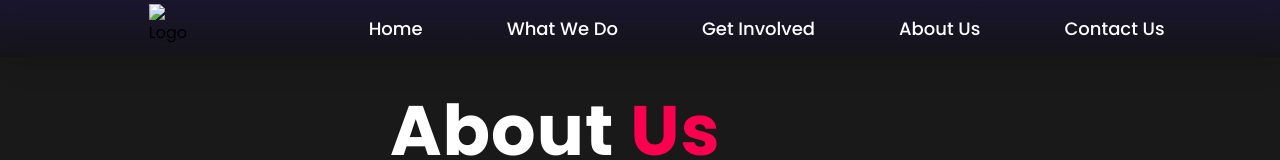
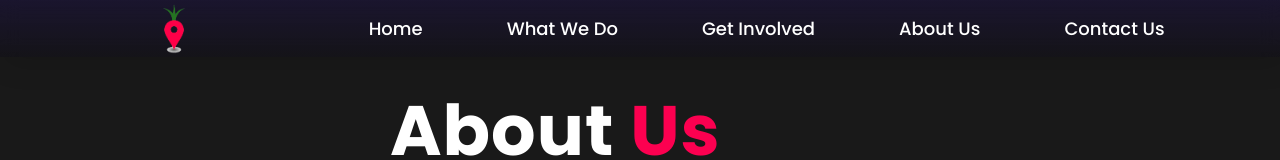
Before and after one commit to SOWTHANYAG/FoodWasteManagement, a plain HTML site: page about.html in a window 1280 px wide. Shown: the top 160 px of the page. Drawn offline with nearby package versions, Linux system fonts and the light colour scheme.

Commit message:
Update about.html

```diff
--- a/about.html
+++ b/about.html
@@ -17,7 +17,7 @@
 <body class="aboutbody">
     <header>
     <nav>
-        <img src="files/logo.png" class="logo" alt="Logo" title="FoodYard">
+        <img src="logo.png" class="logo" alt="Logo" title="FoodYard">
         <ul class="navbar">
     <li><a href="./index.html">Home</a></li>
     <li><a href="./index.html#fwmanage">What We Do</a></li>
```
